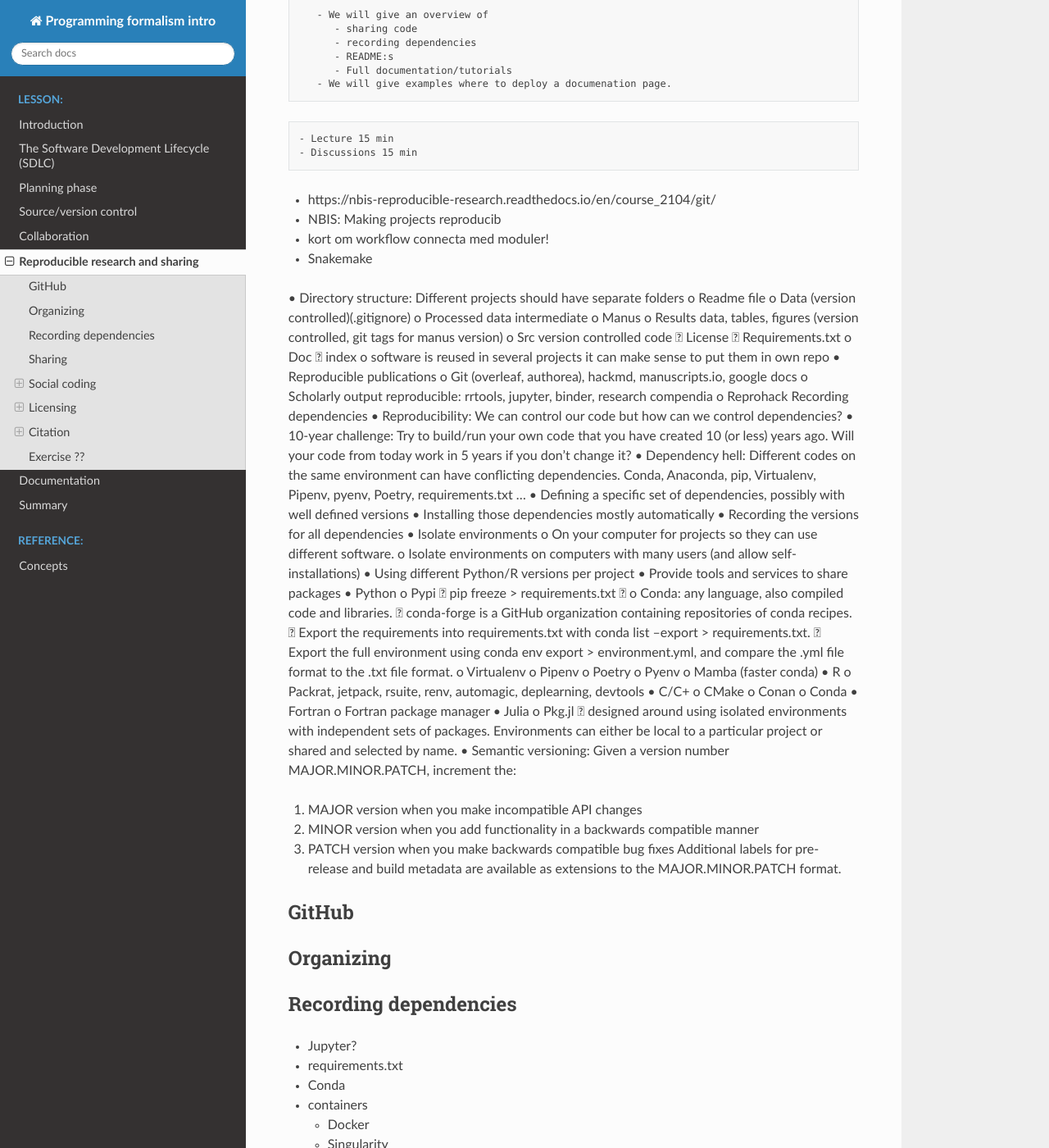
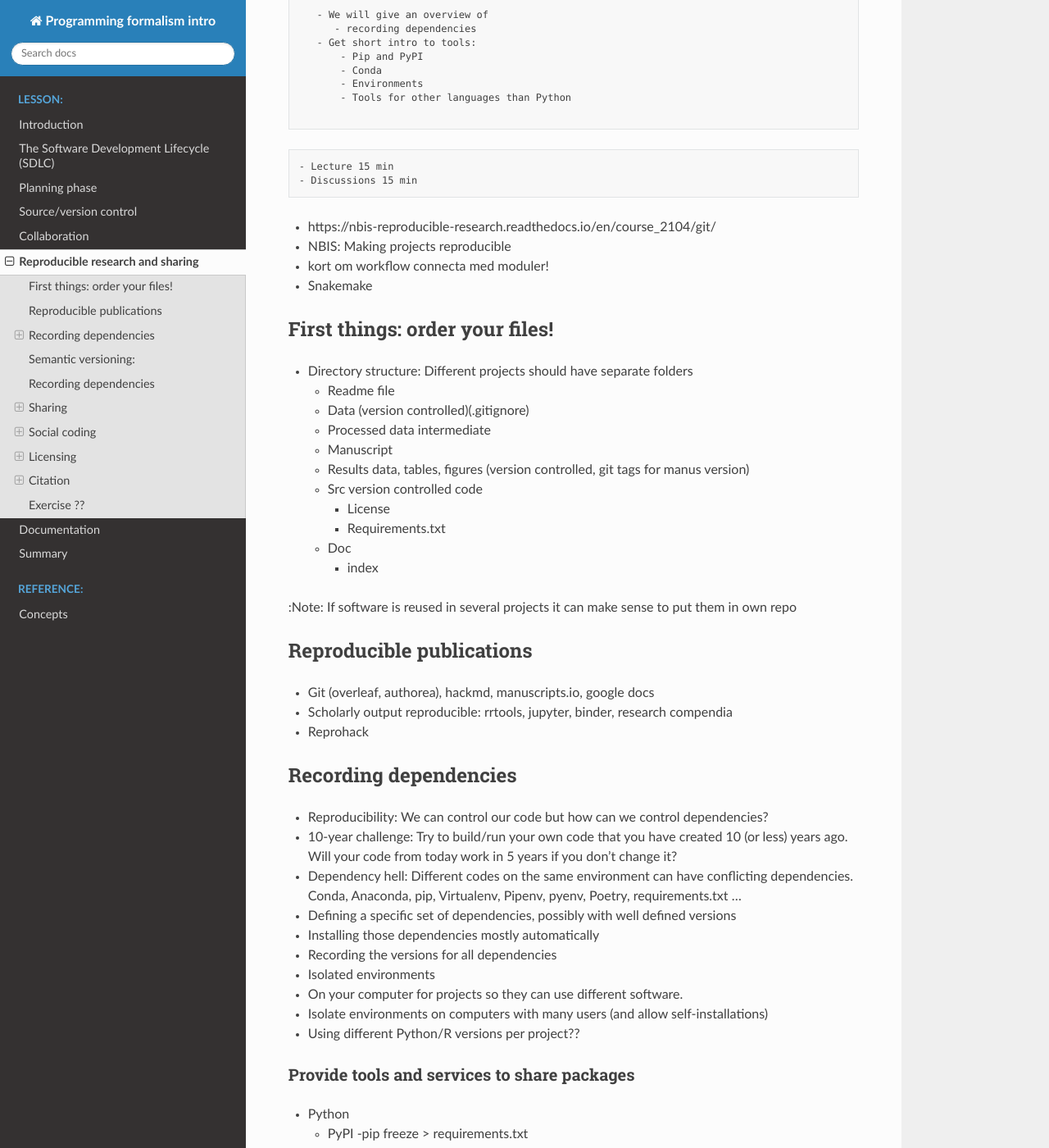
Before and after one commit to UPPMAX/programming_formalisms_intro, a Sphinx documentation site: the page built from doc/reproducible.md, in a window 1280 px wide and 1400 px high, scrolled down 246 px. Shown: the whole window at 82% size. Built offline with Sphinx 7.4.7 and the Read the Docs theme 2.0.0, drawn with Linux system fonts in a browser that asks for light colours; pages that are not in the unit, such as notebooks, are missing from menus; some of the changed text lies outside the part shown.

Commit message:
Update reproducible.md

````diff
--- a/doc/reproducible.md
+++ b/doc/reproducible.md
@@ -7,11 +7,13 @@
 
 ```{Objectives}
    - We will give an overview of
-      - sharing code
       - recording dependencies
-      - README:s
-      - Full documentation/tutorials
-   - We will give examples where to deploy a documenation page.
+   - Get short intro to tools:
+       - Pip and PyPI
+       - Conda
+       - Environments
+       - Tools for other languages than Python
+
 ```
 
 ```{instructor-note}
@@ -21,65 +23,72 @@
 
 
 - https://nbis-reproducible-research.readthedocs.io/en/course_2104/git/
-- NBIS: Making projects reproducib
+- NBIS: Making projects reproducible
 
 - kort om workflow connecta med moduler!
 - Snakemake
 
-•	Directory structure: Different projects should have separate folders
-o	Readme file
-o	Data		(version controlled)(.gitignore)
-o	Processed data	intermediate
-o	Manus
-o	Results		data, tables, figures (version controlled, git tags for manus version)
-o	Src		version controlled code
-	License
-	Requirements.txt
-o	Doc
-	index
-o	software is reused in several projects it can make sense to put them in own repo
-•	Reproducible publications
-o	Git (overleaf, authorea), hackmd, manuscripts.io, google docs
-o	Scholarly output reproducible: rrtools, jupyter, binder, research compendia
-o	Reprohack
-Recording dependencies
-•	Reproducibility: We can control our code but how can we control dependencies?
-•	10-year challenge: Try to build/run your own code that you have created 10 (or less) years ago. Will your code from today work in 5 years if you don’t change it?
-•	Dependency hell: Different codes on the same environment can have conflicting dependencies.
+## First things: order your files!
+
+- Directory structure: Different projects should have separate folders
+  - Readme file
+  - Data		(version controlled)(.gitignore)
+  - Processed data	intermediate
+  - Manuscript
+  - Results		data, tables, figures (version controlled, git tags for manus version)
+  - Src		version controlled code
+    - License
+    - Requirements.txt
+  - Doc
+    - index
+
+:Note: If software is reused in several projects it can make sense to put them in own repo
+
+## Reproducible publications
+- Git (overleaf, authorea), hackmd, manuscripts.io, google docs
+- Scholarly output reproducible: rrtools, jupyter, binder, research compendia
+- Reprohack
+
+## Recording dependencies
+-	Reproducibility: We can control our code but how can we control dependencies?
+-	10-year challenge: Try to build/run your own code that you have created 10 (or less) years ago. Will your code from today work in 5 years if you don’t change it?
+-	Dependency hell: Different codes on the same environment can have conflicting dependencies.
 Conda, Anaconda, pip, Virtualenv, Pipenv, pyenv, Poetry, requirements.txt …
-•	Defining a specific set of dependencies, possibly with well defined versions
-•	Installing those dependencies mostly automatically
-•	Recording the versions for all dependencies
-•	Isolate environments
-o	On your computer for projects so they can use different software.
-o	Isolate environments on computers with many users (and allow self-installations)
-•	Using different Python/R versions per project
-•	Provide tools and services to share packages
-•	Python
-o	Pypi
-	pip freeze > requirements.txt
-
-o	Conda: any language, also compiled code and libraries.
-	conda-forge is a GitHub organization containing repositories of conda recipes.
-	Export the requirements into requirements.txt with conda list --export > requirements.txt.
-	Export the full environment using conda env export > environment.yml, and compare the .yml file format to the .txt file format.
-o	Virtualenv
-o	Pipenv
-o	Poetry
-o	Pyenv
-o	Mamba (faster conda)
-•	R
-o	Packrat, jetpack, rsuite, renv, automagic, deplearning, devtools
-•	C/C+
-o	CMake
-o	Conan
-o	Conda
-•	Fortran
-o	Fortran package manager
-•	Julia
-o	Pkg.jl
-	designed around using isolated environments with independent sets of packages. Environments can either be local to a particular project or shared and selected by name.
-•	Semantic versioning:
+-	Defining a specific set of dependencies, possibly with well defined versions
+-	Installing those dependencies mostly automatically
+-	Recording the versions for all dependencies
+-	Isolated environments
+  -	On your computer for projects so they can use different software.
+  -	Isolate environments on computers with many users (and allow self-installations)
+-	Using different Python/R versions per project??
+
+
+### Provide tools and services to share packages
+- Python
+  -	PyPI
+    -pip freeze > requirements.txt
+  -	Conda: any language, also compiled code and libraries.
+    -	conda-forge is a GitHub organization containing repositories of conda recipes.
+	  - Export the requirements into requirements.txt with conda list --export > requirements.txt.
+	  - Export the full environment using conda env export > environment.yml, and compare the .yml file format to the .txt file format.
+  -	Virtualenv
+	- Pipenv
+	- Poetry
+	- Pyenv
+	- Mamba (faster conda)
+-	R
+  - Packrat, jetpack, rsuite, renv, automagic, deplearning, devtools
+-	C/C+
+	- CMake
+	- Conan
+	- Conda
+-	Fortran
+  - Fortran package manager
+- Julia
+  - Pkg.jl
+    -	designed around using isolated environments with independent sets of packages. Environments can either be local to a particular project or shared and selected by name.
+
+## Semantic versioning:
 Given a version number MAJOR.MINOR.PATCH, increment the:
 1.	MAJOR version when you make incompatible API changes
 2.	MINOR version when you add functionality in a backwards compatible manner
@@ -87,18 +96,10 @@ Given a version number MAJOR.MINOR.PATCH, increment the:
 Additional labels for pre-release and build metadata are available as extensions to the MAJOR.MINOR.PATCH format.
 
 
-
-
-
-## GitHub
-
-## Organizing
-
 ## Recording dependencies
 
 - Jupyter?
-- requirements.txt
-- Conda
+
 - containers
   - Docker
   - Singularity
@@ -106,29 +107,32 @@ Additional labels for pre-release and build metadata are available as extensions
 
 ## Sharing
 
-“FAIR” is the current buzzword for data management. You may be asked about it in, for example, making data management plans for grants:
+```{Objectives}
+   - We will give an overview of
+      - recording dependencies
+   - Get short intro to tools:
+       - Pip and PyPI
+       - Conda
+       - Environments
+       - Tools for other languages than Python    - Introduce reproducibility and sharing, licensing and citation
+     - Get into thinking about dependencies and solutions
+     - Get into choosing license, citation and DOI
+```
+
+### FAIR
+**“FAIR”** is the current buzzword for data management. You may be asked about it in, for example, making data management plans for grants:
 
 - Findable
-
-        Will anyone else know that your data exists?
-
-        Solutions: put it in a standard repository, or at least a description of the data. Get a digital object identifier (DOI).
-
+  - Will anyone else know that your data exists?
+  - Solutions: put it in a standard repository, or at least a description of the data. Get a digital object identifier (DOI).
 - Accessible
-
-        Once someone knows that the data exists, can they get it?
-
-        Usually solved by being in a repository, but for non-open data, may require more procedures.
-
+   - Once someone knows that the data exists, can they get it?
+   - Usually solved by being in a repository, but for non-open data, may require more procedures.
 - Interoperable
-
-        Is your data in a format that can be used by others, like csv instead of PDF?
-
-        Or better than csv. Example: 5-star open data
-
+   - Is your data in a format that can be used by others, like csv instead of PDF?
+   - Or better than csv. Example: 5-star open data
 - Reusable
-
-        Is there a license allowing others to re-use?
+   - Is there a license allowing others to re-use?
 
 
 ## Social coding
````
